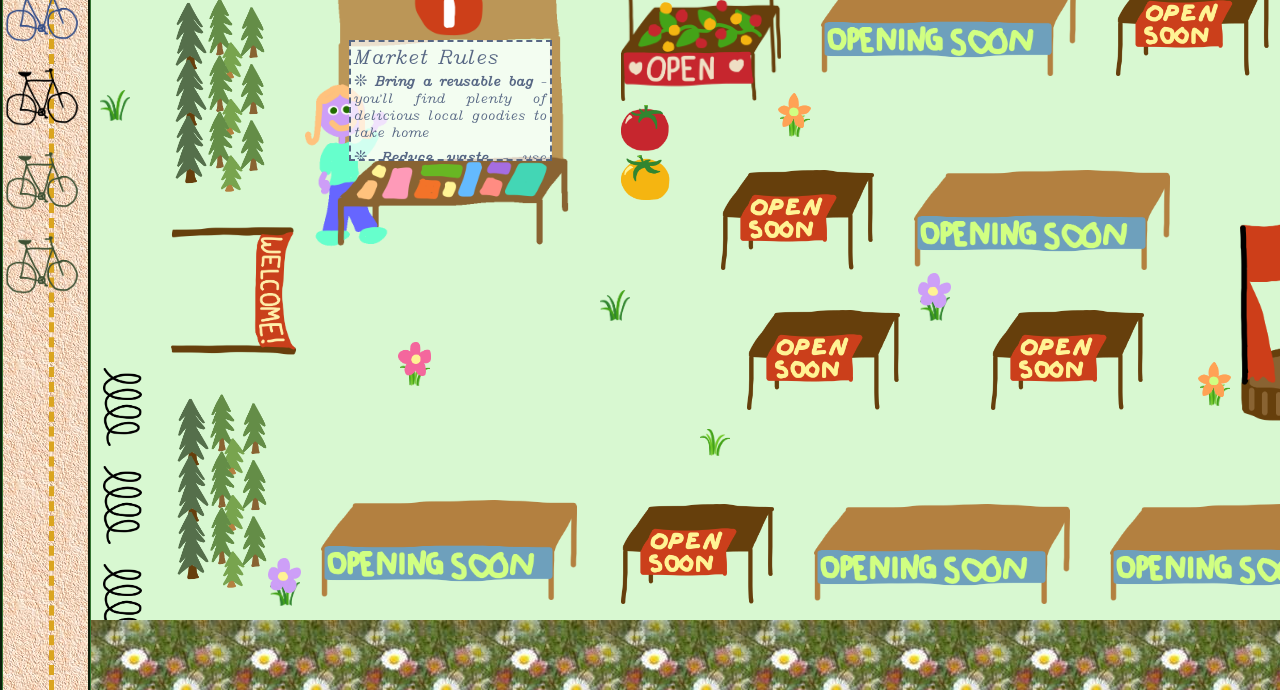
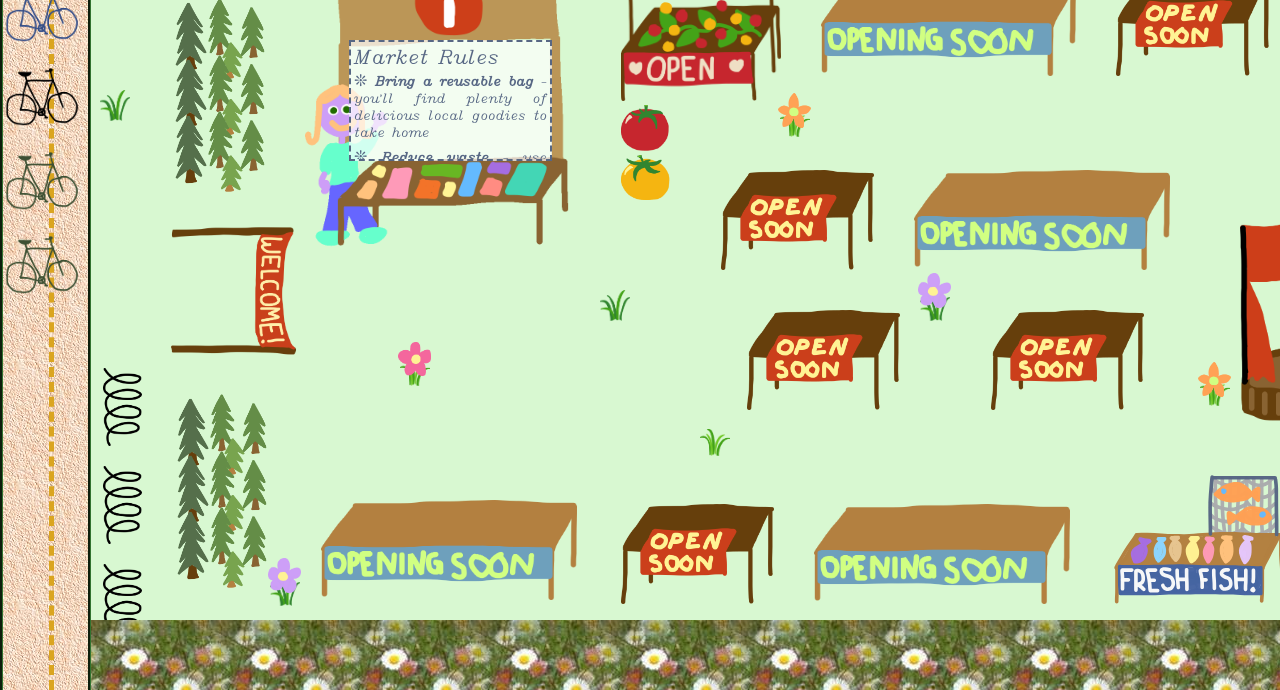
Before and after one commit to mwhite98/website-where-we-pretend-to-be-a-farmers-market, a plain HTML site: page index.html in a window 1280 px wide. Shown: the part 110-800 px from the top of the page. Drawn offline with Linux system fonts and the light colour scheme.

Commit message:
fish stall

```diff
--- a/index.html
+++ b/index.html
@@ -157,8 +157,11 @@
             <div class="stall opening-soon">
               <img src="assets/booth-open-soon2.png" id="stall-4-2" alt="market stall" />
             </div>
-            <div class="stall opening-soon">
-              <img src="assets/booth-open-soon2.png" id="stall-4-3" alt="market stall" />
+            <div class="stall">
+              <img src="assets/wares/fish-stall/fish-stall-open.svg" id="stall-4-3" alt="market stall" />
+              <div can-move class="wares-item" id="wares-fish">
+                <img src="assets/wares/fish-stall/fish.gif" />
+              </div>
             </div>
             <div class="stall opening-soon">
               <img src="assets/booth-open-soon1.png" id="stall-4-4" alt="market stall" />
--- a/styles.css
+++ b/styles.css
@@ -307,8 +307,6 @@ main #entrance {
   flex-direction: column;
   flex-wrap: nowrap;
   justify-content: space-between;
-
-  /* margin-left: 100px; */
 }
 
 .stall {
@@ -330,6 +328,15 @@ main #entrance {
 
 .wares-item img {
   width: 100%;
+}
+
+/* fish stall */
+.stall img#stall-4-3 {
+  height: 120%;
+  margin-top: -30px;
+}
+.stall img#stall-4-3 + .wares-item img {
+  width: 130%;
 }
 
 #market #market-top-row, #market-middle-row, #market-bottom-row {
```
Also changed, not shown: assets/wares/fish-stall/fish-stall-closed.png (added), assets/wares/fish-stall/fish-stall-open.svg (added), assets/wares/fish-stall/fish.gif (added).
